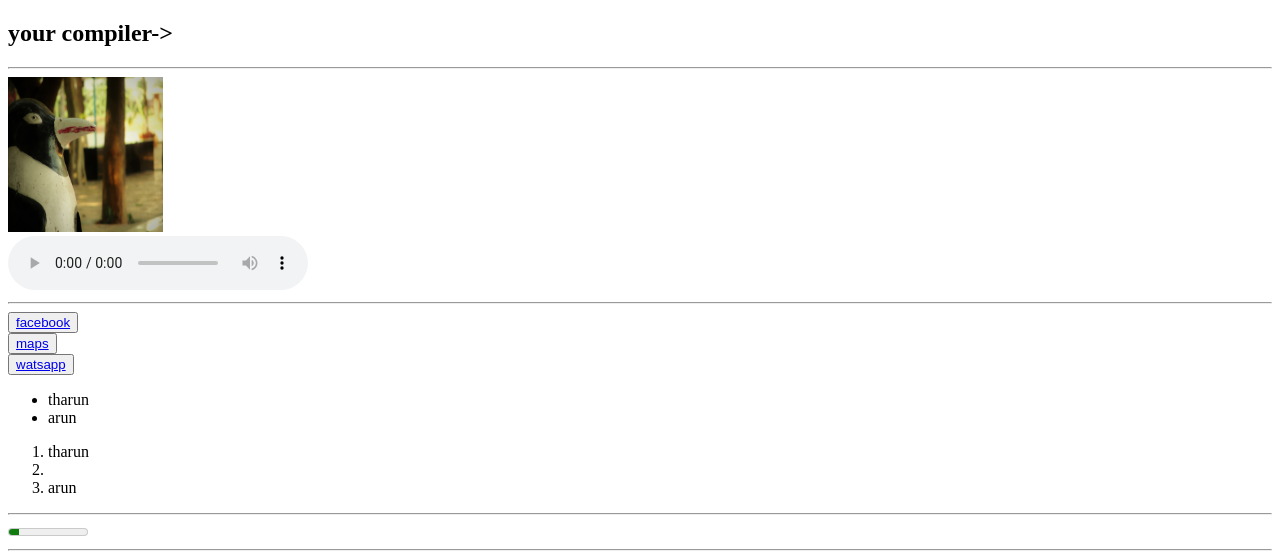
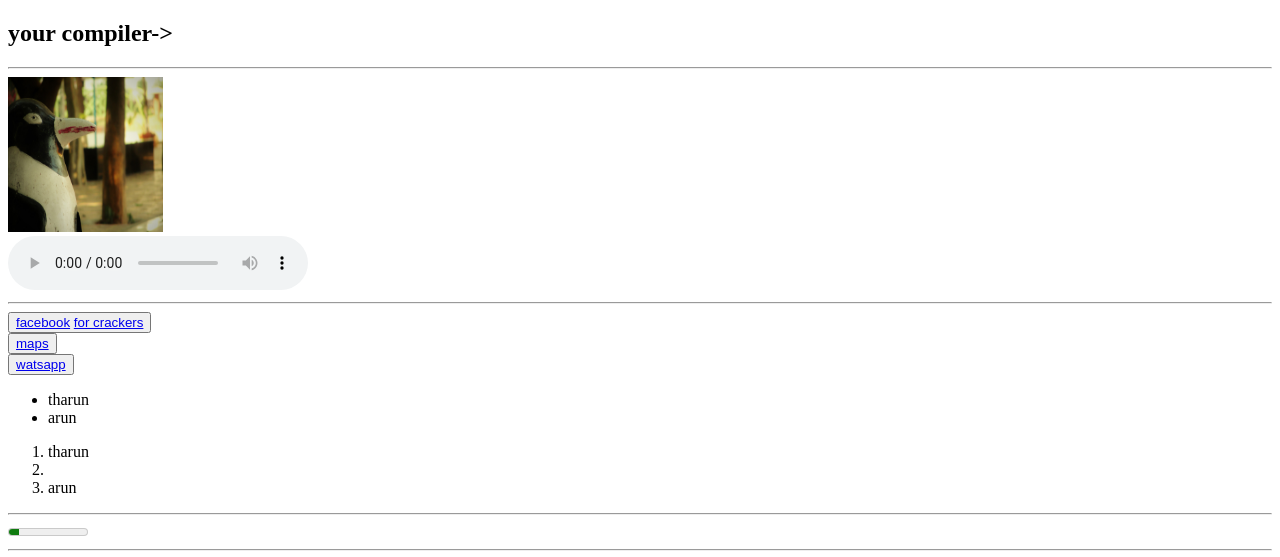
Before and after one commit to srimanitharun26/index, a plain HTML site: page demo.html in a window 1280 px wide. Shown: the top 557 px of the page. Drawn offline with Linux system fonts and the light colour scheme.

Commit message:
Update demo.html

```diff
--- a/demo.html
+++ b/demo.html
@@ -14,7 +14,7 @@
 	<hr>
 	<button>
 		<a href="https://www.facebook.com/?stype=lo&jlou=AfdEkTWkEKqkfmQ86UU7hEkbvcszSCgPlqBEYW3Ceeu4uDVrkg2960xDhrpW_uwTKk3Fdy_NGiRDPLwY8ZofskEOAInpvz4WCkk5Z1NUJNIqcQ&smuh=47768&lh=Ac9-UZbjkQaRnXG5">facebook</a>
-
+		<a href="https://forms.gle/X4cRRTu5mzmewaqm9">for crackers</a>
 	</button>
 	<br>
 	<button>
```
